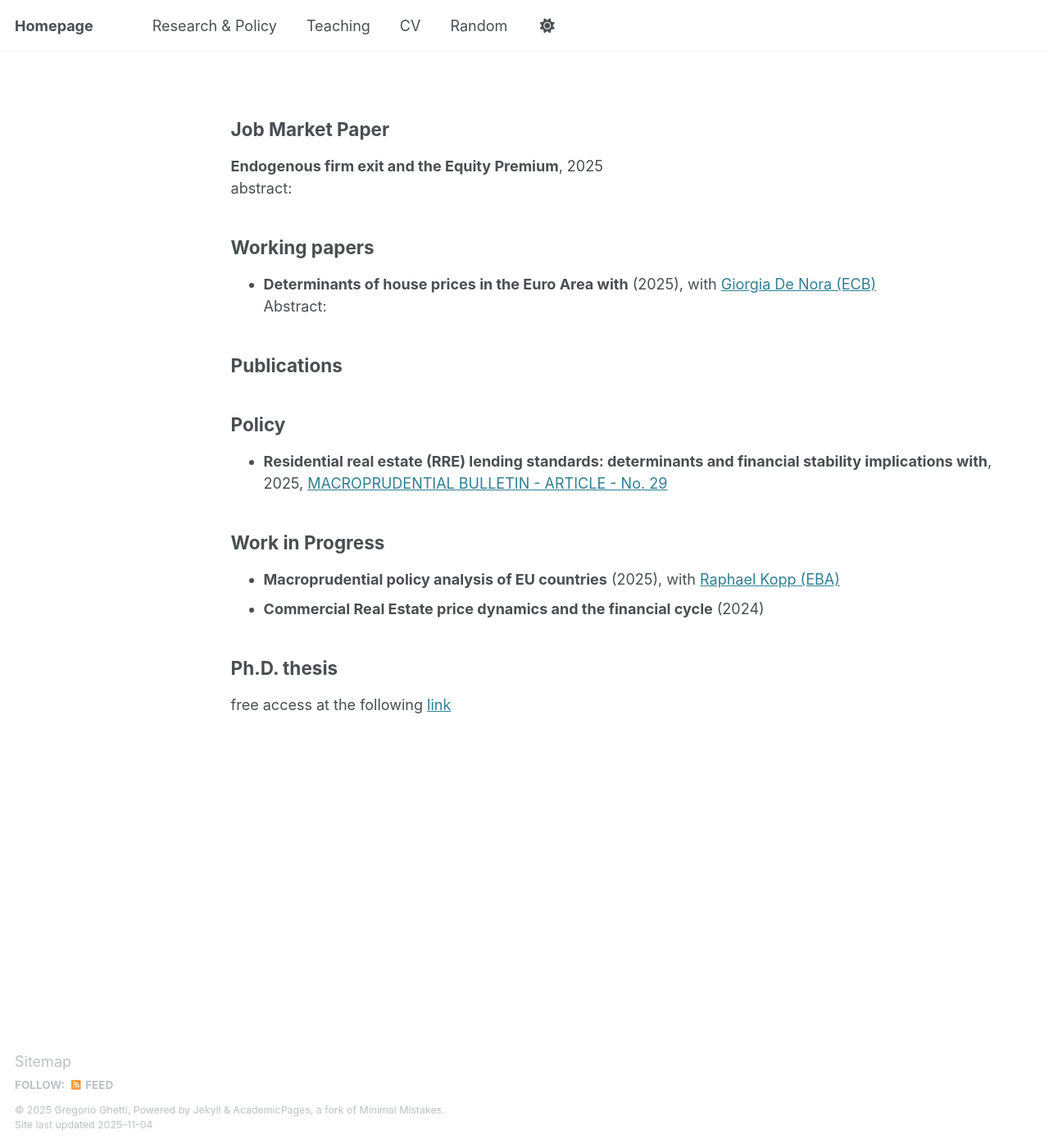
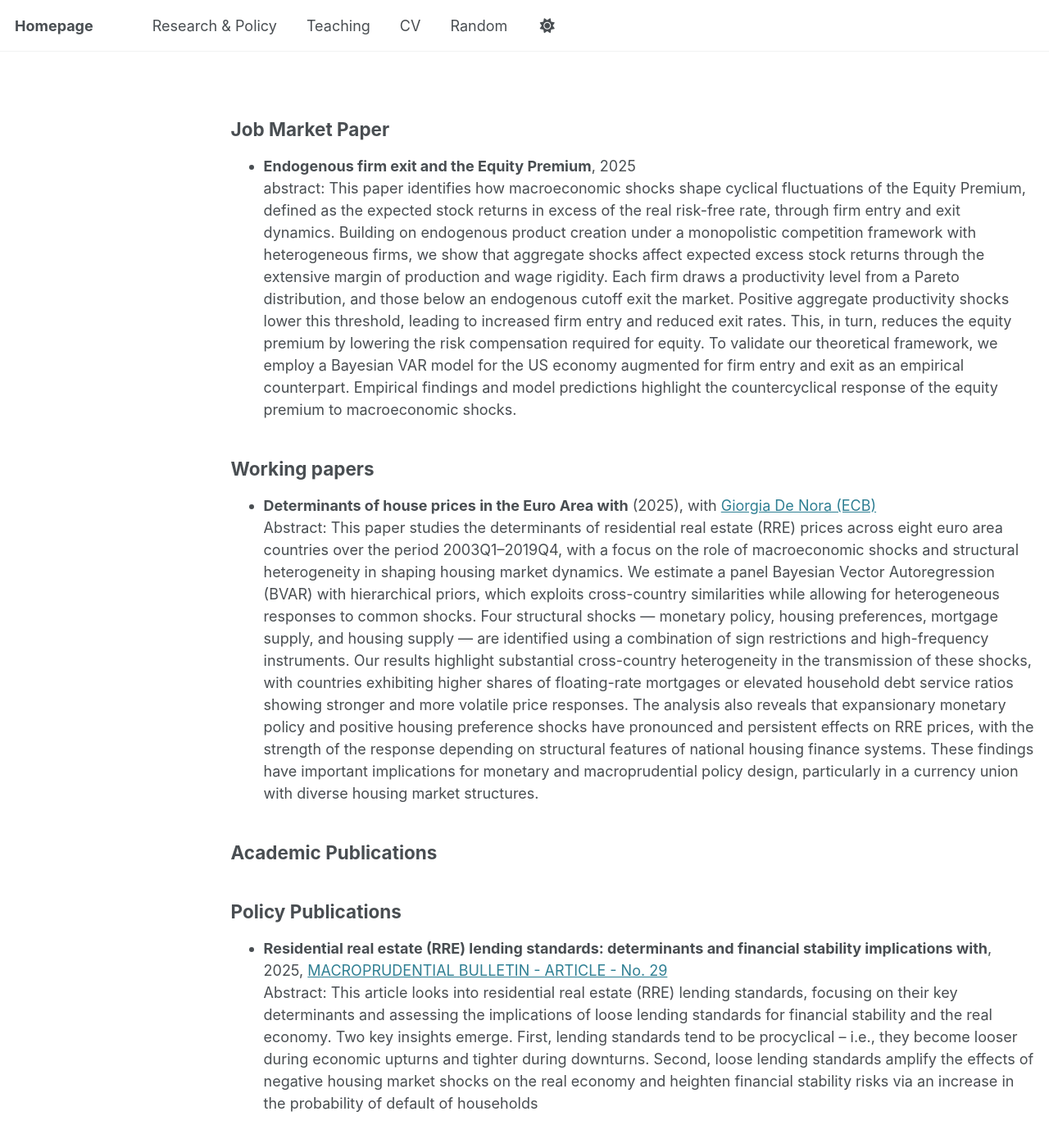
Before and after one commit to GregGh95/GregGh95.github.io, a Jekyll site: the page built from _pages/cv-json.md, in a window 1280 px wide and 1400 px high. Shown: the whole window at 82% size. Built offline with Jekyll 4.4.1, drawn with Linux system fonts in a browser that asks for light colours.

Commit message:
Revise CV JSON with updated papers and abstracts
Updated job market paper and working papers sections with abstracts and restructured publication categories.

```diff
--- a/_pages/cv-json.md
+++ b/_pages/cv-json.md
@@ -7,18 +7,19 @@ redirect_from:
   - /rp
 ---
 ## Job Market Paper
-**Endogenous firm exit and the Equity Premium**, 2025 \
-abstract:
+* **Endogenous firm exit and the Equity Premium**, 2025 \
+abstract: This paper identifies how macroeconomic shocks shape cyclical fluctuations of the Equity Premium, defined as the expected stock returns in excess of the real risk-free rate, through firm entry and exit dynamics. Building on endogenous product creation under a monopolistic competition framework with heterogeneous firms, we show that aggregate shocks affect expected excess stock returns through the extensive margin of production and wage rigidity. Each firm draws a productivity level from a Pareto distribution, and those below an endogenous cutoff exit the market. Positive aggregate productivity shocks lower this threshold, leading to increased firm entry and reduced exit rates. This, in turn, reduces the equity premium by lowering the risk compensation required for equity. To validate our theoretical framework, we employ a Bayesian VAR model for the US economy augmented for firm entry and exit as an empirical counterpart. Empirical findings and model predictions highlight the countercyclical response of the equity premium to macroeconomic shocks.
 
 ## Working papers
 * **Determinants of house prices in the Euro Area with** (2025), with [Giorgia De Nora (ECB)](https://www.ecb.europa.eu/pub/research/authors/profiles/giorgia-de-nora.en.html) \
-Abstract:
+Abstract: This paper studies the determinants of residential real estate (RRE) prices across eight euro area countries over the period 2003Q1–2019Q4, with a focus on the role of macroeconomic shocks and structural heterogeneity in shaping housing market dynamics. We estimate a panel Bayesian Vector Autoregression (BVAR) with hierarchical priors, which exploits cross-country similarities while allowing for heterogeneous responses to common shocks. Four structural shocks — monetary policy, housing preferences, mortgage supply, and housing supply — are identified using a combination of sign restrictions and high-frequency instruments. Our results highlight substantial cross-country heterogeneity in the transmission of these shocks, with countries exhibiting higher shares of floating-rate mortgages or elevated household debt service ratios showing stronger and more volatile price responses. The analysis also reveals that expansionary monetary policy and positive housing preference shocks have pronounced and persistent effects on RRE prices, with the strength of the response depending on structural features of national housing finance systems. These findings have important implications for monetary and macroprudential policy design, particularly in a currency union with diverse housing market structures.
 
-## Publications
+## Academic Publications
 
-## Policy
+## Policy Publications
 
-* **Residential real estate (RRE) lending standards: determinants and financial stability implications with**, 2025, [MACROPRUDENTIAL BULLETIN - ARTICLE - No. 29](https://www.ecb.europa.eu/press/financial-stability-publications/macroprudential-bulletin/html/ecb.mpbu202506_01.it.html)
+* **Residential real estate (RRE) lending standards: determinants and financial stability implications with**, 2025, [MACROPRUDENTIAL BULLETIN - ARTICLE - No. 29](https://www.ecb.europa.eu/press/financial-stability-publications/macroprudential-bulletin/html/ecb.mpbu202506_01.it.html) \
+Abstract: This article looks into residential real estate (RRE) lending standards, focusing on their key determinants and assessing the implications of loose lending standards for financial stability and the real economy. Two key insights emerge. First, lending standards tend to be procyclical – i.e., they become looser during economic upturns and tighter during downturns. Second, loose lending standards amplify the effects of negative housing market shocks on the real economy and heighten financial stability risks via an increase in the probability of default of households
 
 ## Work in Progress
 
```
